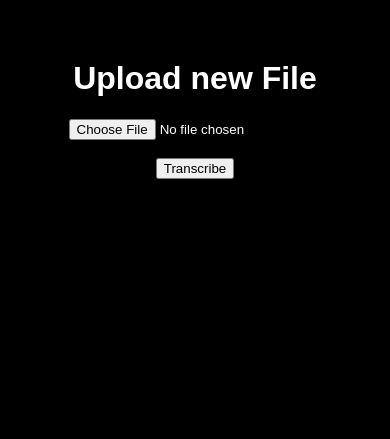
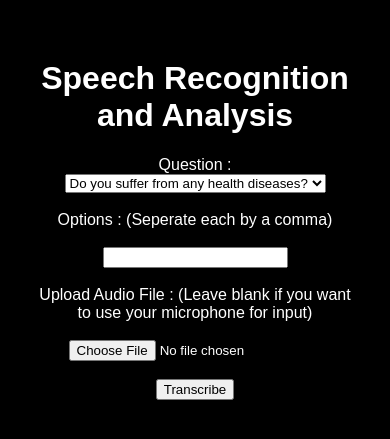
Before and after one commit to Vivek2k20/Speech_Analysis, a Flask app: page / in a window 390 px wide. Shown: the top 439 px of the page. Run offline with Flask 2, Linux system fonts and the light colour scheme.

Commit message:
Added Support for Microphone input and Redesigned UI to suit use case

```diff
--- a/app.py
+++ b/app.py
@@ -1,5 +1,6 @@
 from flask import Flask,render_template,request,redirect,jsonify
 import speech_recognition as sr
+import pyaudio
 app = Flask(__name__)
 
 
@@ -42,13 +43,28 @@
 @app.route("/",methods=["GET","POST"])
 def index():
     transcript=""
+    questions=["Do you suffer from any health diseases?","What’s your annual income?","What is your dob?"]
     if request.method=="POST":
         if "file" not in request.files:
-            return redirect(request.url)
+            mic = sr.Microphone()
+            print("Listening")
+            with mic as source:
+                r=sr.Recognizer()
+                r.adjust_for_ambient_noise(source)
+                data = r.listen(source)
+            transcript=r.recognize_google(data,key=None)
+            return render_template('index.html',transcript=transcript,questions=questions)
         print("File Recieved")
         file=request.files["file"]
         if file.filename=="":
-            return redirect(request.url)
+            mic = sr.Microphone()
+            print("Listening")
+            with mic as source:
+                r=sr.Recognizer()
+                r.adjust_for_ambient_noise(source)
+                data = r.listen(source)
+            transcript=r.recognize_google(data,key=None)
+            return render_template('index.html',transcript=transcript,questions=questions)
         if file:
             r=sr.Recognizer()
             audioFile=sr.AudioFile(file)
@@ -56,7 +72,7 @@
                 r.adjust_for_ambient_noise(source,duration=0.5)
                 data=r.record(source)
             transcript=r.recognize_google(data,key=None)
-    return render_template('index.html',transcript=transcript)
+    return render_template('index.html',transcript=transcript,questions=questions)
 
 
 
--- a/templates/index.html
+++ b/templates/index.html
@@ -7,8 +7,18 @@
 
 {% block body %}
 <div id="speechContainer">
-    <h1>Upload new File</h1>
+    <h1>Speech Recognition and Analysis</h1>
         <form method="post" enctype="multipart/form-data">
+        <label for="question">Question :</label><br>
+        <select name="qid" id="qid">
+        {% for i in questions %}
+            <option value={{ loop.index }}>{{ i }}</option>
+        {% endfor %}
+        </select>
+        <br><br>
+        <label for="options"> Options : (Seperate each by a comma)</label><br><br>
+        <input type="text" name="options"><br><br>
+        <label for="file">Upload Audio File : (Leave blank if you want to use your microphone for input) </label><br><br>
         <input type="file" name="file" />
         <br><br>
         <input type="submit" value="Transcribe" />
```
